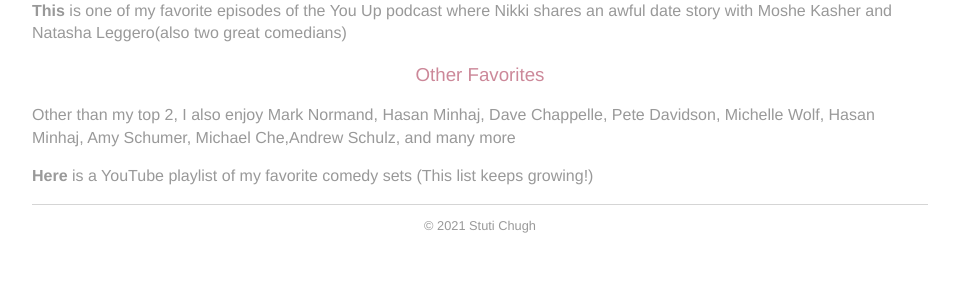
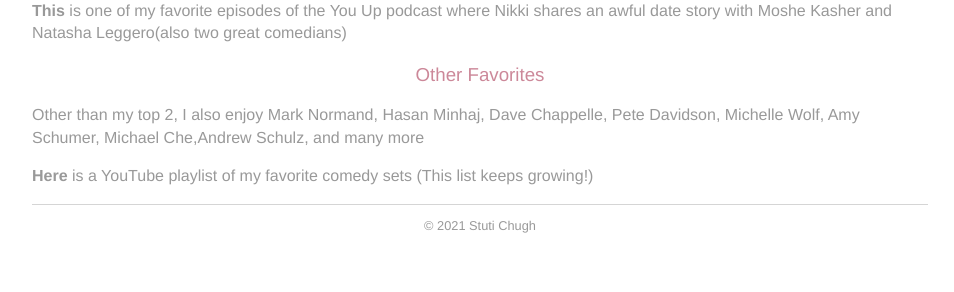
Before and after one commit to stutichugh/stutichugh.github.io, a Jekyll site: the page built from comedy.html, in a window 1280 px wide. Shown: the part 2024-2316 px from the top of the page, without its empty margins (160-1114 px from the left). Built offline with Jekyll 4.4.1, drawn with Linux system fonts in a browser that asks for light colours.

Commit message:
made small changes

```diff
--- a/books.html
+++ b/books.html
@@ -3,8 +3,10 @@
 layout: default
 title: Books
 ---
+<div class="blurb">
 <a href="https://www.goodreads.com/book/show/28815474-the-couple-next-door" style="float: left; padding-right: 20px"><img border="0" alt="The Couple Next Door" src="https://i.gr-assets.com/images/S/compressed.photo.goodreads.com/books/1471502242l/28815474._SX98_.jpg" /></a><a href="https://www.goodreads.com/book/show/28815474-the-couple-next-door">The Couple Next Door</a> by <a href="https://www.goodreads.com/author/show/1278320.Shari_Lapena">Shari Lapena</a><br/>
 My rating: <a href="https://www.goodreads.com/review/show/2468982072">4 of 5 stars</a><br /><br />
 I find it so hard to believe that this was Lapena's suspense debut. It's so good!!! I literally stayed up all night (almost) to finish reading this. I took a 2ish hour nap because I was too tired to continue reading but woke up because my brain refuse to let my body rest without knowing what had to happened that frickin' baby. I have only woken up with this much urgency to study for an exam so that goes on to show how anxious this book made me. Towards the end it does feel like there is a little too much going on with this family and seems to feel a little too unrealistic for me but hey-it's 'fiction' and 'dramatic' thriller novel. I tried to find out if there is a movie made out of this because the plot is very much great movie material. Just found some fake trailers and a rumored TV series coming out soon based on the movie. We'll see about that... I doubt it will be as thrilling and fun to watch as it was to read this book.
 <br/><br/>
 <a href="https://www.goodreads.com/review/list/83664316-stuti-chugh">View all my reviews</a>
+</div>
--- a/comedy.html
+++ b/comedy.html
@@ -54,6 +54,6 @@
 
     <h3 style="color: #cc8899;">Other Favorites</h3>
 
-    <p> Other than my top 2, I also enjoy Mark Normand, Hasan Minhaj, Dave Chappelle, Pete Davidson, Michelle Wolf, Hasan Minhaj, Amy Schumer, Michael Che,Andrew Schulz, and many more </p>
+    <p> Other than my top 2, I also enjoy Mark Normand, Hasan Minhaj, Dave Chappelle, Pete Davidson, Michelle Wolf, Amy Schumer, Michael Che,Andrew Schulz, and many more </p>
 
     <p> <a href="https://www.youtube.com/playlist?list=PLsUqVdGJoheMKMH0-lDfrZERSh0KAVG2C"> <b>Here</b> </a> is a YouTube playlist of my favorite comedy sets (This list keeps growing!) </p>
```
